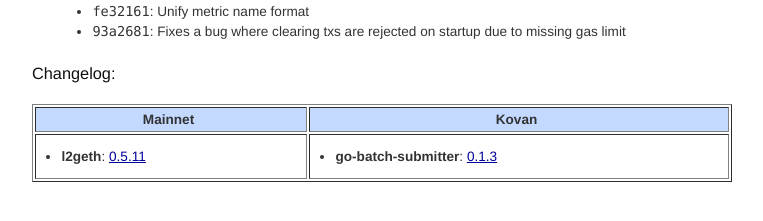
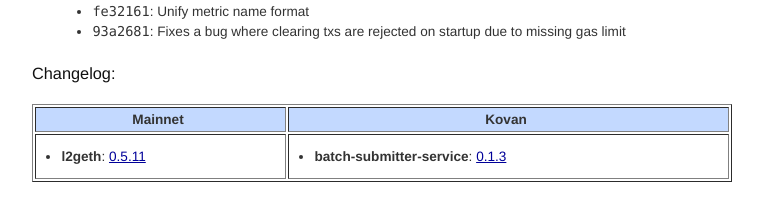
Before and after one commit to ethereum-optimism/changelog, a Jekyll site: the page built from _posts/2022-02-15-mainnet-berlin-hardfork.md, in a window 1280 px wide. Shown: the part 569-790 px from the top of the page, without its empty margins (258-1021 px from the left). Built offline with Jekyll 4.4.1, drawn with Linux system fonts in a browser that asks for light colours.

Commit message:
Rename service

```diff
--- a/_posts/2022-02-15-mainnet-berlin-hardfork.md
+++ b/_posts/2022-02-15-mainnet-berlin-hardfork.md
@@ -3,7 +3,7 @@ title: Mainnet Berlin Hardfork
 layout: version
 packages:
     kovan:
-        - name: go-batch-submitter
+        - name: batch-submitter-service
           version: 0.1.3
     mainnet:
         - name: l2geth
```
